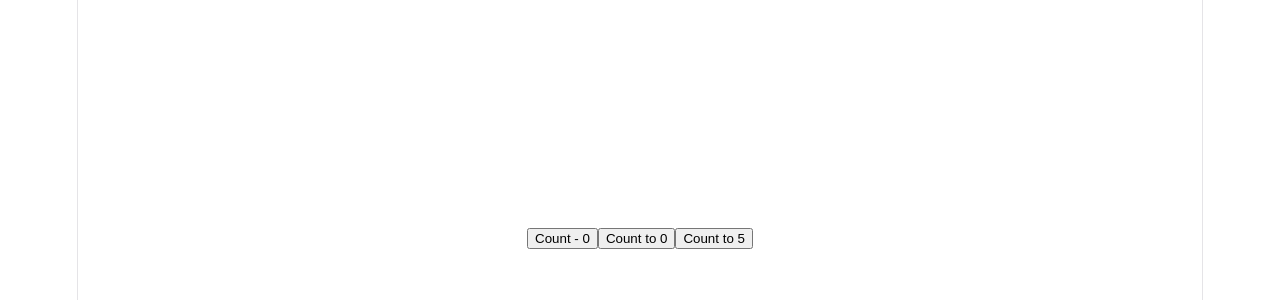
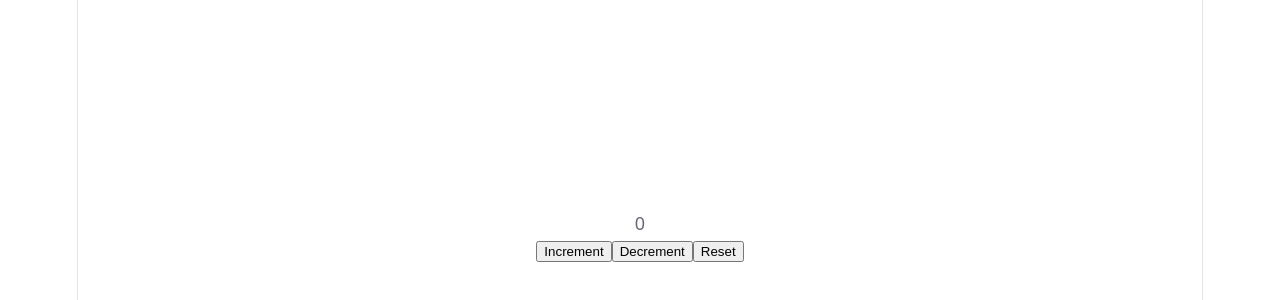
Before and after one commit to hazemmostafa99/react-render, a React (Vite) app: page / in a window 1280 px wide. Shown: the part 164-464 px from the top of the page. Built offline with nearby package versions, Linux system fonts and the light colour scheme.

Commit message:
useReducer render

```diff
--- a/src/App.tsx
+++ b/src/App.tsx
@@ -1,11 +1,11 @@
-import UseState from "./components/UseState/UseState";
 import "./App.css";
+import UseReducer from "./components/UseReducer/UseReducer";
 
 function App() {
   return (
     <>
       <section id="center">
-        <UseState />
+        <UseReducer />
       </section>
     </>
   );
--- a/src/components/UseReducer/UseReducer.tsx
+++ b/src/components/UseReducer/UseReducer.tsx
@@ -1,9 +1,34 @@
-import React from 'react'
+import { useReducer } from "react";
+
+const initialState = 0;
+type Action = "increment" | "decrement" | "reset";
+
+const reducer = (state: number, action: Action): number => {
+  switch (action) {
+    case "increment":
+      return state + 1;
+    case "decrement":
+      return state - 1;
+
+    case "reset":
+      return initialState;
+    default:
+      return state;
+  }
+};
 
 function UseReducer() {
+  const [count, dispatch] = useReducer(reducer, initialState);
+  console.log("UseReducer Render");
+
   return (
-    <div>UseReducer</div>
-  )
+    <div>
+      <div>{count}</div>
+      <button onClick={() => dispatch("increment")}>Increment</button>
+      <button onClick={() => dispatch("decrement")}>Decrement</button>
+      <button onClick={() => dispatch("reset")}>Reset</button>
+    </div>
+  );
 }
 
-export default UseReducer
+export default UseReducer;
```
